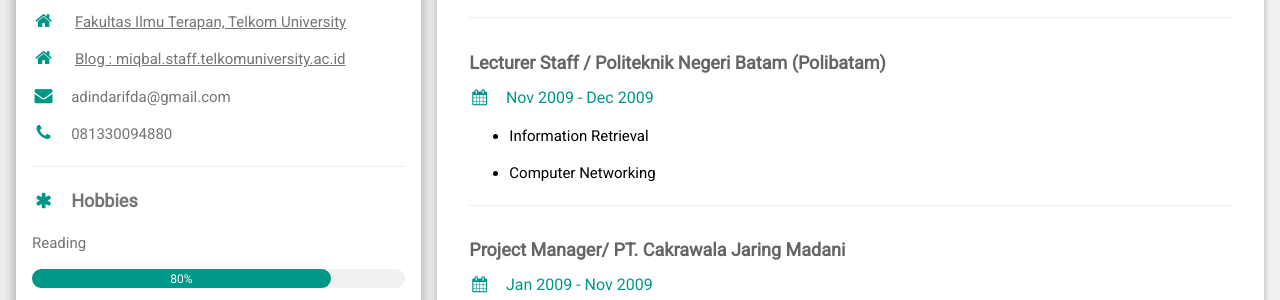
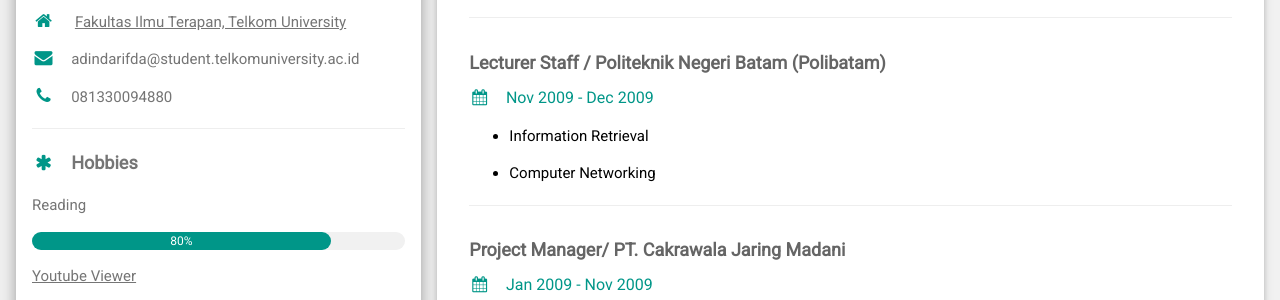
Before and after one commit to Adindarifda/CV, a plain HTML site: page index.html in a window 1280 px wide. Shown: the part 476-776 px from the top of the page. Drawn offline with nearby package versions, Linux system fonts and the light colour scheme.

Commit message:
Update index.html

```diff
--- a/index.html
+++ b/index.html
@@ -36,8 +36,7 @@
               <p><i class="fa fa-briefcase fa-fw w3-margin-right w3-large w3-text-teal"></i>Adinda Rifda Fakhira Nadhifa</p>
               <p><i class="fa fa-home fa-fw w3-margin-right w3-large w3-text-teal"></i> <a href="https://dte.telkomuniversity.ac.id/" target="_blank">D3 Teknologi Telekomunikasi </a></p>
               <p><i class="fa fa-home fa-fw w3-margin-right w3-large w3-text-teal"></i> <a href="https://www.telkomuniversity.ac.id/" target="_blank">Fakultas Ilmu Terapan, Telkom University</a></p>
-              <p><i class="fa fa-home fa-fw w3-margin-right w3-large w3-text-teal"></i> <a href="https://miqbal.staff.telkomuniversity.ac.id/" target="_blank">Blog : miqbal.staff.telkomuniversity.ac.id</a></p>
-              <p><i class="fa fa-envelope fa-fw w3-margin-right w3-large w3-text-teal"></i>adindarifda@gmail.com</p>
+              <p><i class="fa fa-envelope fa-fw w3-margin-right w3-large w3-text-teal"></i>adindarifda@student.telkomuniversity.ac.id</p>
               <p><i class="fa fa-phone fa-fw w3-margin-right w3-large w3-text-teal"></i>081330094880</p>
               <hr />
 
```
